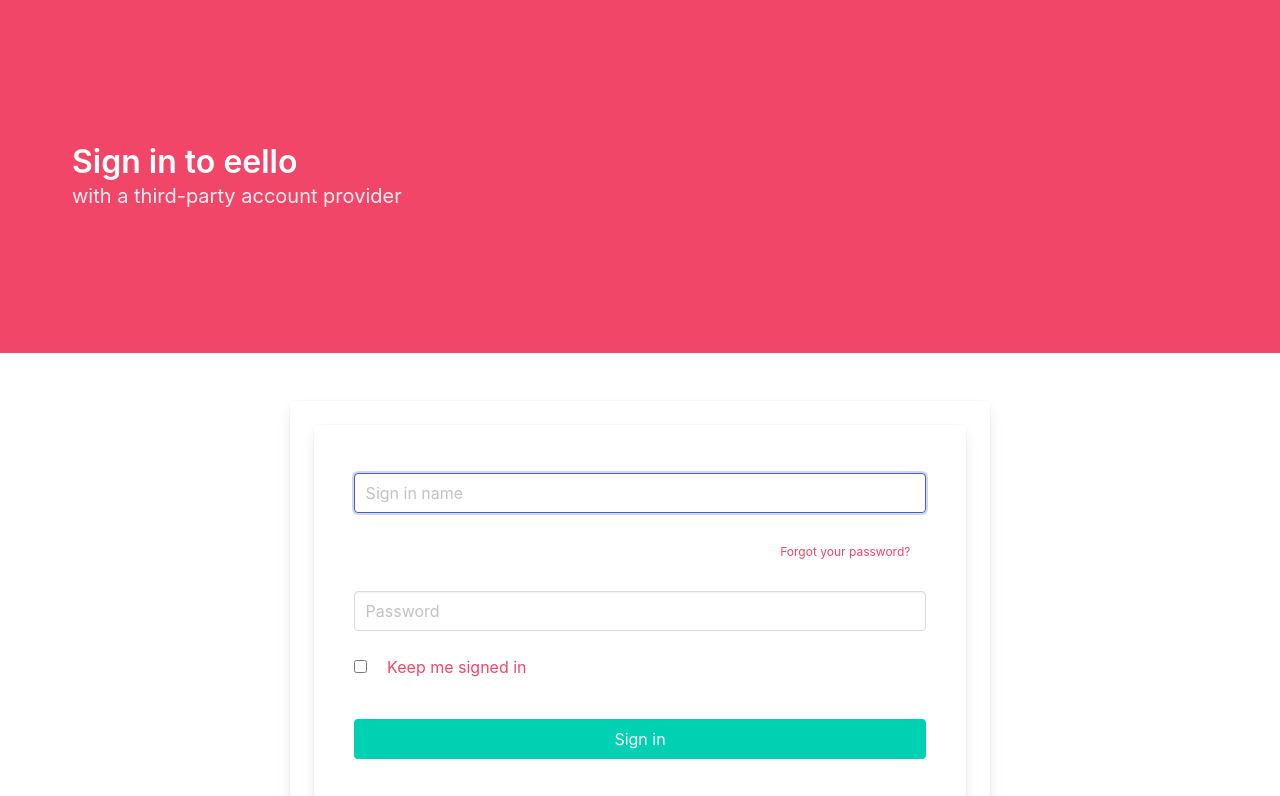
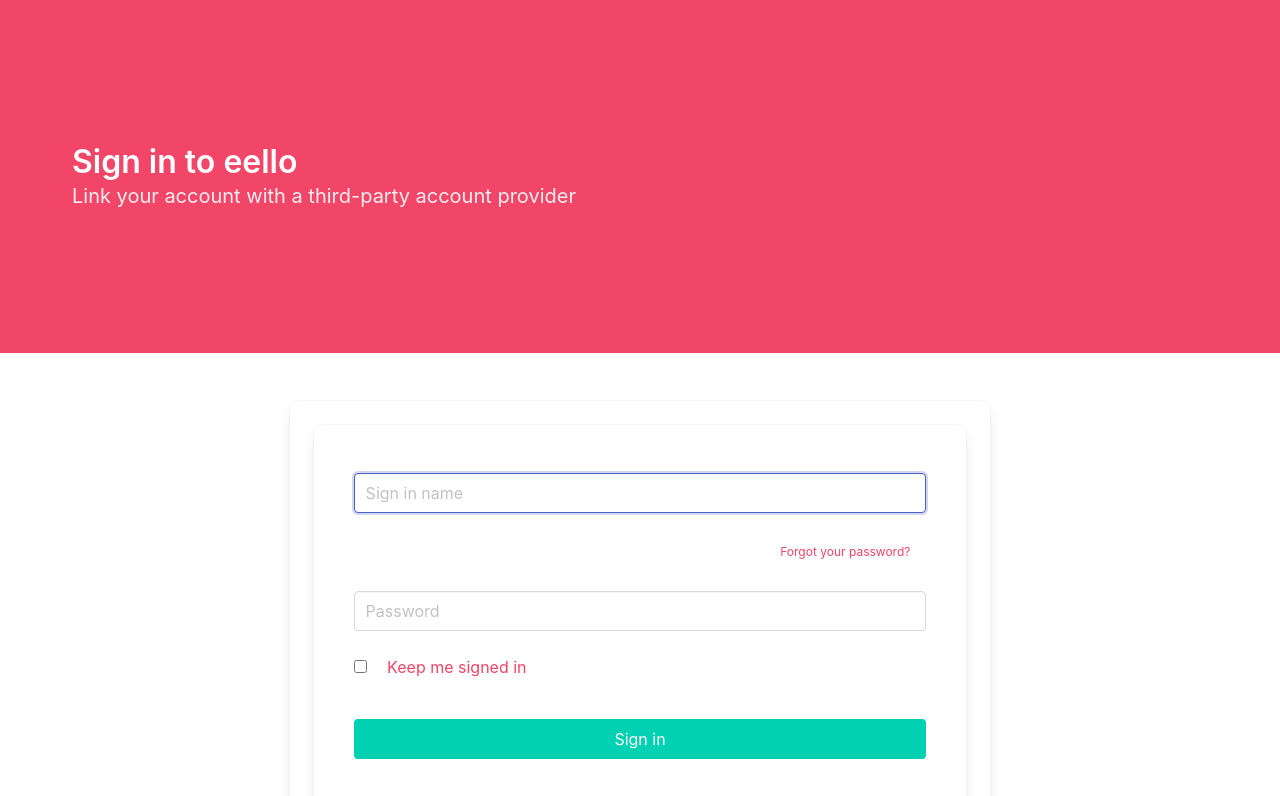
Before and after one commit to swanav/eello-adb2c-ui, a plain HTML site: page LinkSocialLogins.html in a window 1280 px wide. Shown: the top 796 px of the page. Drawn offline with nearby package versions, Linux system fonts and the light colour scheme.

Commit message:
Description update

```diff
--- a/LinkSocialLogins.html
+++ b/LinkSocialLogins.html
@@ -4,7 +4,7 @@
     <meta charset="UTF-8">
     <meta http-equiv="X-UA-Compatible" content="IE=edge">
     <meta name="viewport" content="width=device-width, initial-scale=1.0">
-    <title>eello | Sign in with External Account</title>
+    <title>eello | Link with External Account</title>
     <link rel="stylesheet" data-preload="true" href="https://swanav.github.io/eello-adb2c-ui/styles.css" />
     <!-- <link rel="stylesheet" data-preload="true" href="styles.css" /> -->
 </head>
@@ -12,7 +12,7 @@
     <section class="hero is-medium is-danger">
         <div class="hero-body">
             <p class="title">Sign in to eello</p>
-            <p class="subtitle">with a third-party account provider</p>
+            <p class="subtitle">Link your account with a third-party account provider</p>
         </div>
     </section>
     <section id="LinkSocialLogins" class="section">
```
